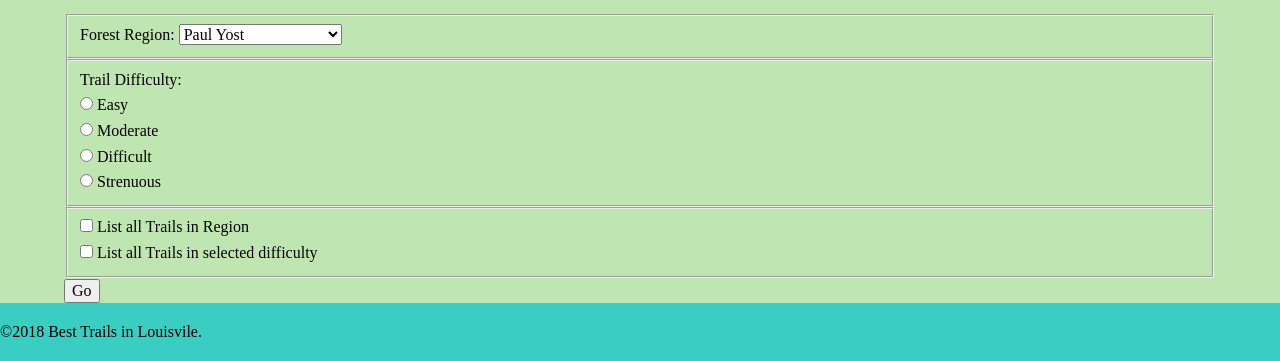
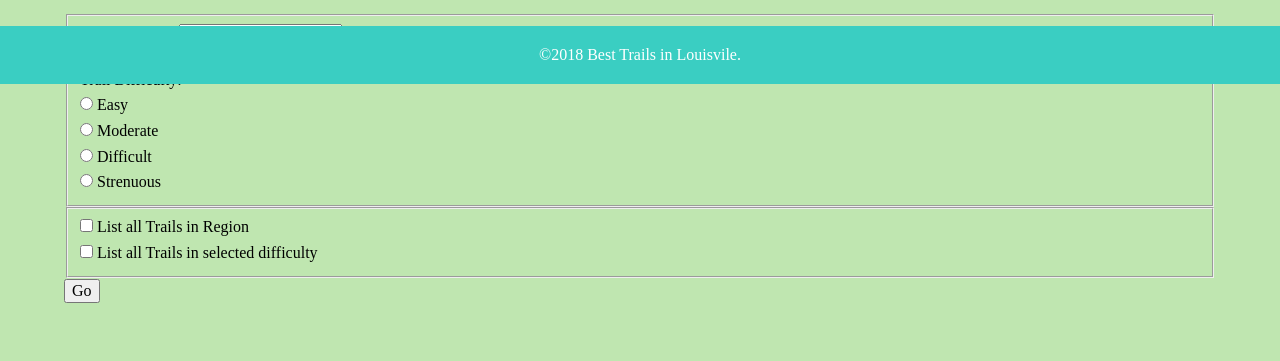
Before and after one commit to CGivan15/TreehouseProject, a plain HTML site: page index.html in a window 1280 px wide. Shown: the part 716-1077 px from the top of the page. After the commit the page ends 1019 px from the top, so only its background shows below. Drawn offline with Linux system fonts and the light colour scheme.

Commit message:
updated footer class in styles.css

```diff
--- a/styles.css
+++ b/styles.css
@@ -100,5 +100,10 @@ li a {
 .main-footer{
     background: #3acec2;
     padding: 1em 0;
-    margin: 0 auto; /* Center it */
+    position: fixed;
+    left: 0;
+    bottom: 0;
+    width: 100%;
+    color: white;
+    text-align: center;
 }
```
